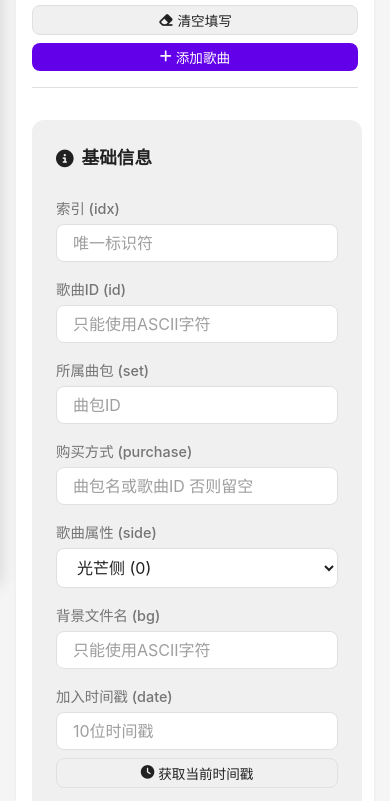
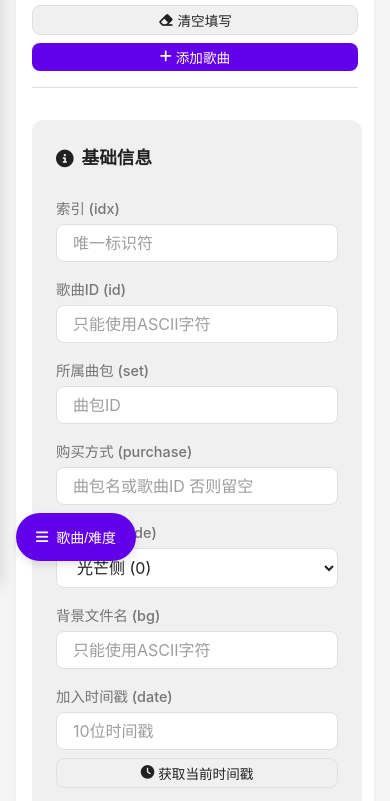
Before and after one commit to QTYXOVO/qtyxovo.github.io, a plain HTML site: page Arcaea_Songlist_generator/index.html in a window 390 px wide. Shown: the part 267-1068 px from the top of the page. Drawn offline with Linux system fonts and the light colour scheme.

Commit message:
feat(移动端): 改进侧边栏切换按钮样式并添加文字提示
调整移动端侧边栏切换按钮的位置和样式，从圆形改为椭圆形并添加"歌曲/难度"文字提示

```diff
--- a/Arcaea_Songlist_generator/index.css
+++ b/Arcaea_Songlist_generator/index.css
@@ -210,18 +210,30 @@ body {
 .mobile-sidebar-toggle {
     display: none;
     position: fixed;
-    top: 16px;
+    top: auto;
+    bottom: 16px;
     left: 16px;
     z-index: 150;
     background-color: var(--primary-color);
     color: white;
     border: none;
-    border-radius: 50%;
-    width: 48px;
+    border-radius: 24px;
+    width: 120px;
     height: 48px;
-    font-size: 18px;
+    font-size: 14px;
     cursor: pointer;
     box-shadow: var(--shadow-medium);
+    display: flex;
+    align-items: center;
+    justify-content: center;
+    gap: 8px;
+    transition: var(--transition);
+}
+
+.mobile-sidebar-toggle .toggle-text {
+    color: white;
+    font-weight: 500;
+    display: none;
 }
 
 /* 侧边栏覆盖层 */
@@ -246,8 +258,10 @@ body {
 @media (max-width: 768px) {
     .mobile-sidebar-toggle {
         display: flex;
-        align-items: center;
-        justify-content: center;
+    }
+
+    .mobile-sidebar-toggle .toggle-text {
+        display: inline;
     }
 
     .sidebar-overlay.active {
--- a/Arcaea_Songlist_generator/index.html
+++ b/Arcaea_Songlist_generator/index.html
@@ -32,6 +32,7 @@
         <!-- 移动端侧边栏切换按钮 -->
         <button id="toggle-sidebar" class="mobile-sidebar-toggle">
             <i class="fas fa-bars"></i>
+            <span class="toggle-text">歌曲/难度</span>
         </button>
 
         <div class="app-layout">
```
